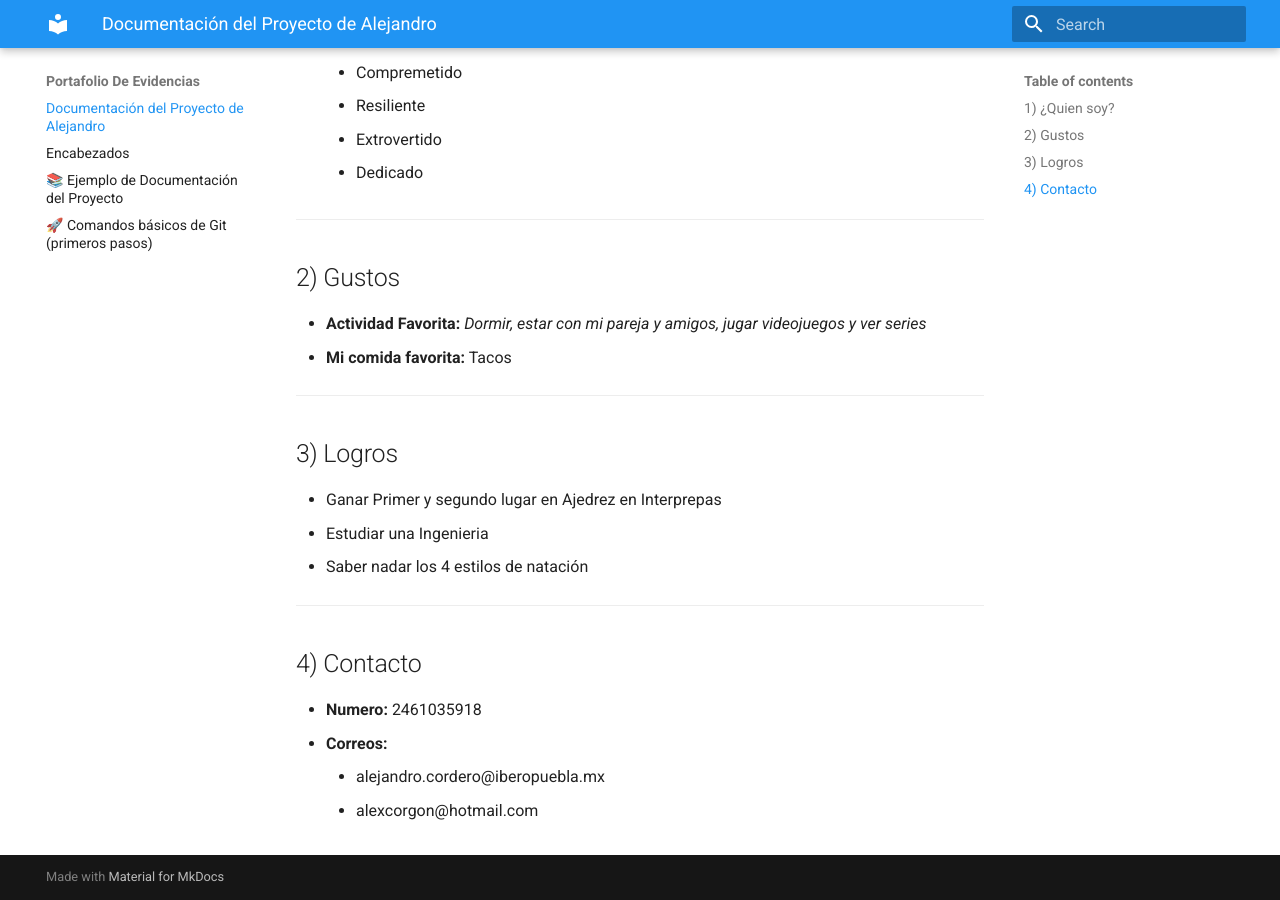
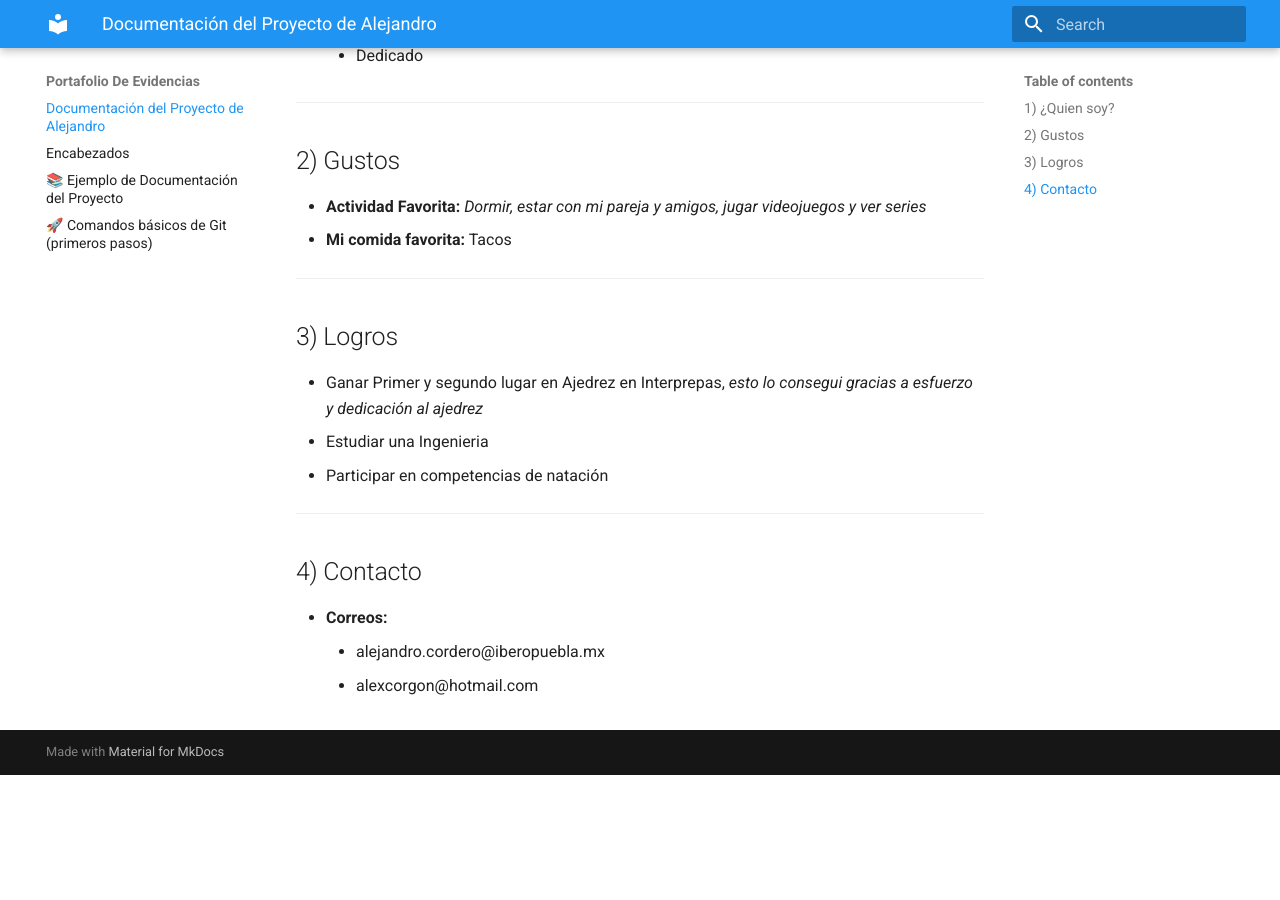
Before and after one commit to Cord3r0/Portafolio-Ibero-Alejandro, an MkDocs documentation site: the page built from docs/index.md, in a window 1280 px wide and 900 px high, scrolled down 934 px. Built offline with MkDocs 1.6.1 and Material for MkDocs 9.7.7, drawn with Linux system fonts in a browser that asks for light colours; after the commit the page ends 1709 px from its top, so only the background shows below that; some of the changed text lies outside the part shown.

Commit message:
Cambios finales presentacion

```diff
--- a/docs/index.md
+++ b/docs/index.md
@@ -36,15 +32,14 @@ Esta es una **plantilla** basada en [MkDocs](https://www.mkdocs.org/) + [Materia
 ---
 
 ## 3) Logros
-- Ganar Primer y segundo lugar en Ajedrez en Interprepas
+- Ganar Primer y segundo lugar en Ajedrez en Interprepas, _esto lo consegui gracias a esfuerzo y dedicación al ajedrez_
 - Estudiar una Ingenieria
-- Saber nadar los 4 estilos de natación
+- Participar en competencias de natación
 
 ---
 
 ## 4) Contacto
 
- - **Numero:** 2461035918
  - **Correos:**
     - alejandro.cordero@iberopuebla.mx
     - alexcorgon@hotmail.com
```
Also changed, not shown: other parts of docs/index.md (+0 -4 lines).
